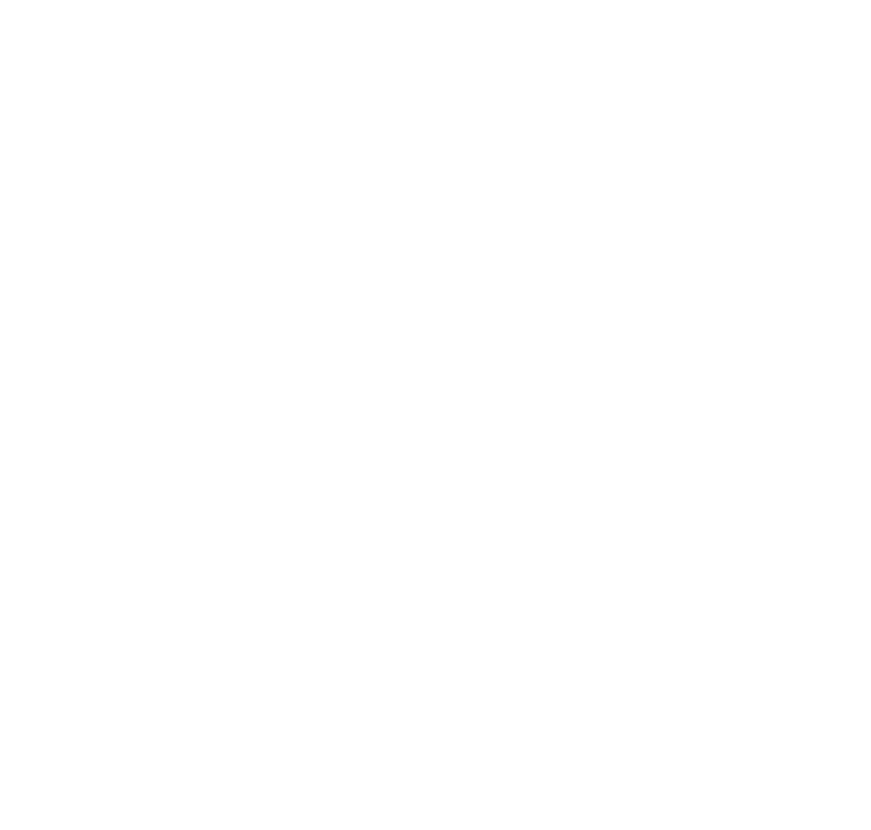
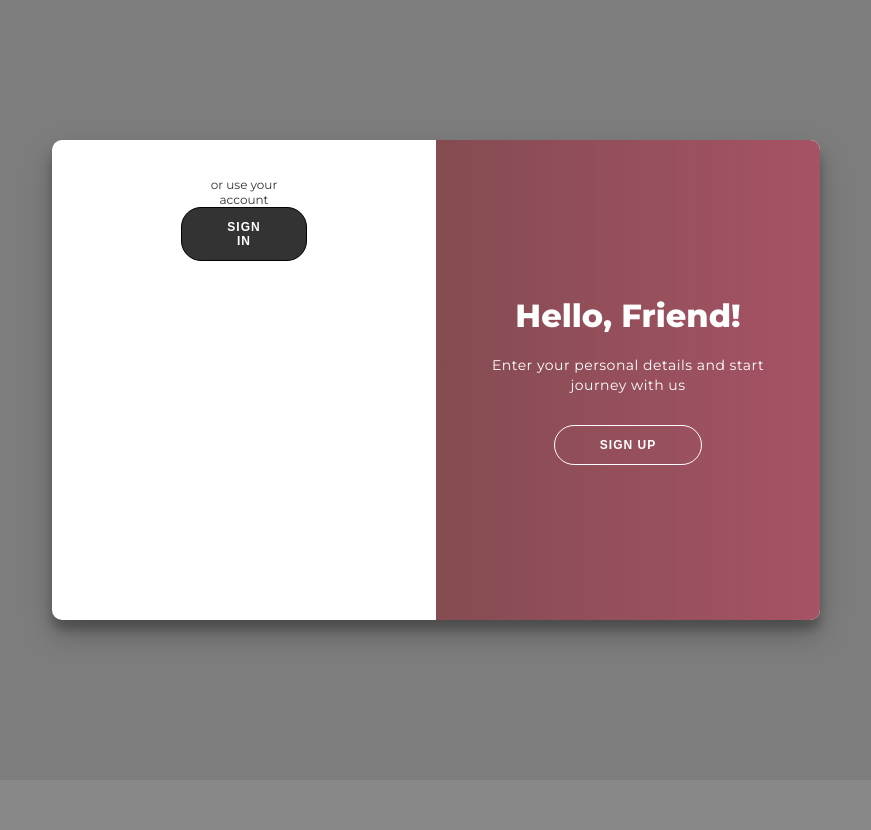
Before and after one commit to ntua-el20614/ntuaflix, a Flask app: page /login in a window 1280 px wide. Before the commit the part shown is empty. Shown: the whole page, without its empty margins (204-1075 px from the left). Before the commit the page ends 800 px from the top, so only its background shows below. Run offline with Flask 3, Linux system fonts and the light colour scheme; some libraries are stand-ins or nearby versions.

Commit message:
login button and login page

```diff
--- a/frontend/static/css/landing.css
+++ b/frontend/static/css/landing.css
@@ -374,3 +374,9 @@ form:valid a {
 .cast-item img {
     margin-top: 20px;
 }
+
+
+
+.logo:hover{
+    cursor: pointer;
+}
--- a/frontend/templates/login/login.html
+++ b/frontend/templates/login/login.html
@@ -0,0 +1,314 @@
+<!DOCTYPE html>
+<html lang="en">
+
+<head>
+    <meta charset="UTF-8">
+    <meta name="viewport" content="width=device-width, initial-scale=1.0">
+    <title>NtuaFlix Admin</title>
+    <link rel="stylesheet" href="https://use.fontawesome.com/releases/v5.3.1/css/all.css"
+        integrity="sha384-mzrmE5qonljUremFsqc01SB46JvROS7bZs3IO2EmfFsd15uHvIt+Y8vEf7N7fWAU" crossorigin="anonymous">
+    <link rel="icon" type="image/png" href="../static/logo.png">
+    <link rel="stylesheet" href="/static/css/landing.css">
+    <style>
+        @import url('https://fonts.googleapis.com/css?family=Montserrat:400,800');
+
+        * {
+            box-sizing: border-box;
+        }
+
+        body {
+            background: #7d7d7d;
+            display: flex;
+            justify-content: center;
+            align-items: center;
+            flex-direction: column;
+            font-family: 'Montserrat', sans-serif;
+            height: 100vh;
+            margin: -20px 0 50px;
+        }
+
+        h1 {
+            font-weight: bold;
+            margin: 0;
+        }
+
+        h2 {
+            text-align: center;
+        }
+
+        p {
+            font-size: 14px;
+            font-weight: 100;
+            line-height: 20px;
+            letter-spacing: 0.5px;
+            margin: 20px 0 30px;
+        }
+
+        span {
+            font-size: 12px;
+        }
+
+        a {
+            color: black;
+            font-size: 14px;
+            text-decoration: none;
+            margin: 15px 0;
+        }
+
+        button {
+            border-radius: 20px;
+            border: 1px solid #000000;
+            background-color: #333;
+            color: #FFFFFF;
+            font-size: 12px;
+            font-weight: bold;
+            padding: 12px 45px;
+            letter-spacing: 1px;
+            text-transform: uppercase;
+            transition: transform 80ms ease-in;
+        }
+
+        button:active {
+            transform: scale(0.95);
+        }
+
+        button:focus {
+            outline: none;
+        }
+
+        button.ghost {
+            background-color: transparent;
+            border-color: #FFFFFF;
+        }
+
+        form {
+            background-color: #FFFFFF;
+            display: flex;
+            align-items: center;
+            justify-content: center;
+            flex-direction: column;
+            padding: 0 50px;
+            height: 100%;
+            text-align: center;
+        }
+
+        input {
+            background-color: #eee;
+            border: none;
+            padding: 12px 15px;
+            margin: 8px 0;
+            width: 100%;
+        }
+
+        .container {
+            background-color: #fff;
+            border-radius: 10px;
+            box-shadow: 0 14px 28px rgba(0, 0, 0, 0.25),
+                0 10px 10px rgba(0, 0, 0, 0.22);
+            position: relative;
+            overflow: hidden;
+            width: 768px;
+            max-width: 100%;
+            min-height: 480px;
+        }
+
+        .form-container {
+            position: absolute;
+            top: 0;
+            height: 100%;
+            transition: all 0.6s ease-in-out;
+        }
+
+        .sign-in-container {
+            left: 0;
+            width: 50%;
+            z-index: 2;
+        }
+
+        .container.right-panel-active .sign-in-container {
+            transform: translateX(100%);
+        }
+
+        .sign-up-container {
+            left: 0;
+            width: 50%;
+            opacity: 0;
+            z-index: 1;
+        }
+
+        .container.right-panel-active .sign-up-container {
+            transform: translateX(100%);
+            opacity: 1;
+            z-index: 5;
+            animation: show 0.6s;
+        }
+
+        @keyframes show {
+
+            0%,
+            49.99% {
+                opacity: 0;
+                z-index: 1;
+            }
+
+            50%,
+            100% {
+                opacity: 1;
+                z-index: 5;
+            }
+        }
+
+        .overlay-container {
+            position: absolute;
+            top: 0;
+            left: 50%;
+            width: 50%;
+            height: 100%;
+            overflow: hidden;
+            transition: transform 0.6s ease-in-out;
+            z-index: 100;
+        }
+
+        .container.right-panel-active .overlay-container {
+            transform: translateX(-100%);
+        }
+
+        .overlay {
+            background: #7f5660;
+            background: -webkit-linear-gradient(to right, #63443e, #a65365);
+            background: linear-gradient(to right, #63443e, #a65365);
+            background-repeat: no-repeat;
+            background-size: cover;
+            background-position: 0 0;
+            color: #FFFFFF;
+            position: relative;
+            left: -100%;
+            height: 100%;
+            width: 200%;
+            transform: translateX(0);
+            transition: transform 0.6s ease-in-out;
+        }
+
+        .container.right-panel-active .overlay {
+            transform: translateX(50%);
+        }
+
+        .overlay-panel {
+            position: absolute;
+            display: flex;
+            align-items: center;
+            justify-content: center;
+            flex-direction: column;
+            padding: 0 40px;
+            text-align: center;
+            top: 0;
+            height: 100%;
+            width: 50%;
+            transform: translateX(0);
+            transition: transform 0.6s ease-in-out;
+        }
+
+        .overlay-left {
+            transform: translateX(-20%);
+        }
+
+        .container.right-panel-active .overlay-left {
+            transform: translateX(0);
+        }
+
+        .overlay-right {
+            right: 0;
+            transform: translateX(0);
+        }
+
+        .container.right-panel-active .overlay-right {
+            transform: translateX(20%);
+        }
+
+        .social-container {
+            margin: 20px 0;
+        }
+
+        .social-container a {
+            border: 1px solid #DDDDDD;
+            border-radius: 50%;
+            display: inline-flex;
+            justify-content: center;
+            align-items: center;
+            margin: 0 5px;
+            height: 40px;
+            width: 40px;
+        }
+
+    </style>
+</head>
+
+<body>
+
+    <div class="container" id="container">
+        <div class="form-container sign-up-container">
+            <form action="#">
+                <h1>Create Account</h1>
+                <div class="social-container">
+                    <a href="#" class="social"><i class="fab fa-facebook-f"></i></a>
+                    <a href="#" class="social"><i class="fab fa-google-plus-g"></i></a>
+                    <a href="#" class="social"><i class="fab fa-linkedin-in"></i></a>
+                </div>
+                <span>or use your email for registration</span>
+                <input type="text" placeholder="Name" />
+                <input type="email" placeholder="Email" />
+                <input type="password" placeholder="Password" />
+                <button>Sign Up</button>
+            </form>
+        </div>
+        <div class="form-container sign-in-container">
+            <form action="#">
+                <h1>Sign in</h1>
+                <div class="social-container">
+                    <a href="#" class="social"><i class="fab fa-facebook-f"></i></a>
+                    <a href="#" class="social"><i class="fab fa-google-plus-g"></i></a>
+                    <a href="#" class="social"><i class="fab fa-linkedin-in"></i></a>
+                </div>
+                <span>or use your account</span>
+                <input type="email" placeholder="Email" />
+                <input type="password" placeholder="Password" />
+                <a href="#">Forgot your password?</a>
+                <button>Sign In</button>
+            </form>
+        </div>
+        <div class="overlay-container">
+            <div class="overlay">
+                <div class="overlay-panel overlay-left">
+                    <h1>Welcome Back!</h1>
+                    <p>To keep connected with us please login with your personal info</p>
+                    <button class="ghost" id="signIn">Sign In</button>
+                </div>
+                <div class="overlay-panel overlay-right">
+                    <h1>Hello, Friend!</h1>
+                    <p>Enter your personal details and start journey with us</p>
+                    <button class="ghost" id="signUp">Sign Up</button>
+                </div>
+            </div>
+        </div>
+    </div>
+
+
+
+
+    <script>
+        const signUpButton = document.getElementById('signUp');
+        const signInButton = document.getElementById('signIn');
+        const container = document.getElementById('container');
+
+        signUpButton.addEventListener('click', () => {
+            container.classList.add("right-panel-active");
+        });
+
+        signInButton.addEventListener('click', () => {
+            container.classList.remove("right-panel-active");
+        });
+    </script>
+
+</body>
+
+</html>
```
Also changed, not shown: frontend/templates/admin.html (+19 -3 lines), frontend/templates/landing.html (+10 -5 lines), frontend/templates/moviepage.html (+17 -5 lines), frontend/templates/personpage.html (+12 -2 lines), frontend/templates/seriespage.html (+14 -3 lines), frontend/templates/login/signup.html (deleted).
